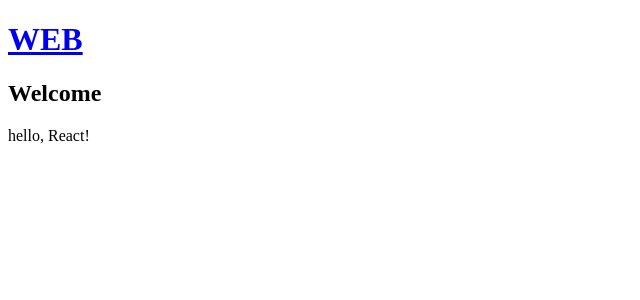
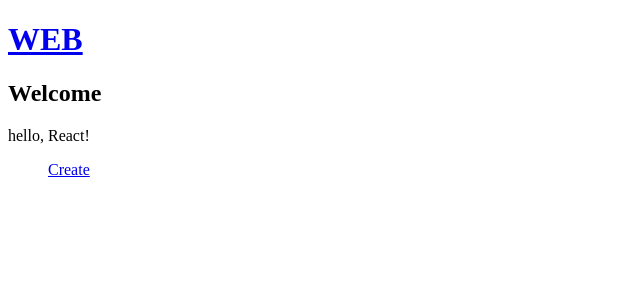
Before and after one commit to WinterKwon/2022-06-20, a React (Create React App) app: page / in a window 1280 px wide. Shown: the top 300 px of the page, without its empty margins (0-640 px from the left). Built offline with nearby package versions, Linux system fonts and the light colour scheme; no server answers.

Commit message:
controll 기능 시작

```diff
--- a/src/App.js
+++ b/src/App.js
@@ -70,7 +70,11 @@ function Create(){
 }
 
 function Control(){
-
+  return(
+    <ul>
+      <Link to="/create">Create</Link>
+    </ul>
+  )
 }
 function App() {
 
@@ -96,6 +100,7 @@ function App() {
         <Route path='/read/:id'element={<Read></Read>}></Route>
         <Route path='/create' element = {<Create />}></Route>
        </Routes>
+       <Control></Control>
     </div>
   );
 }
```
